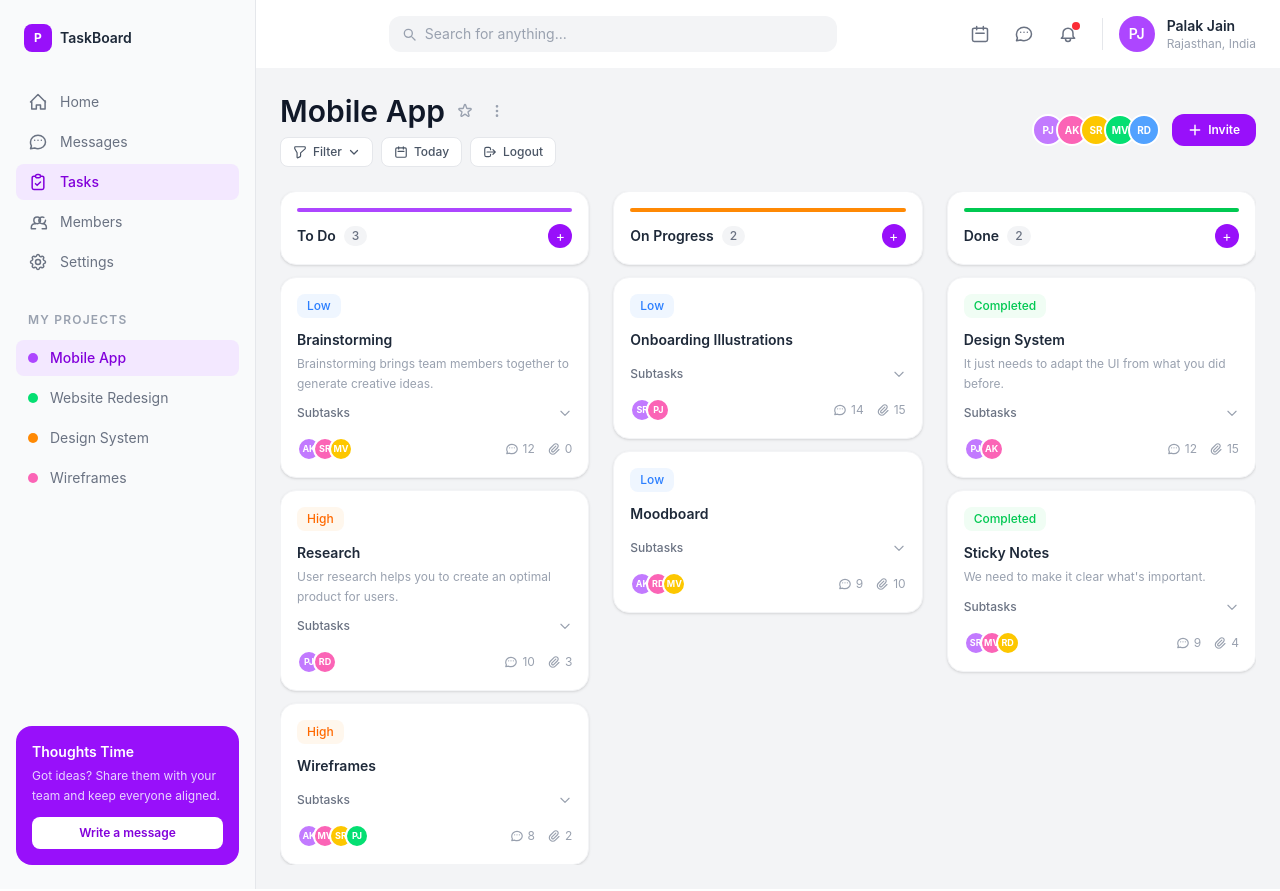
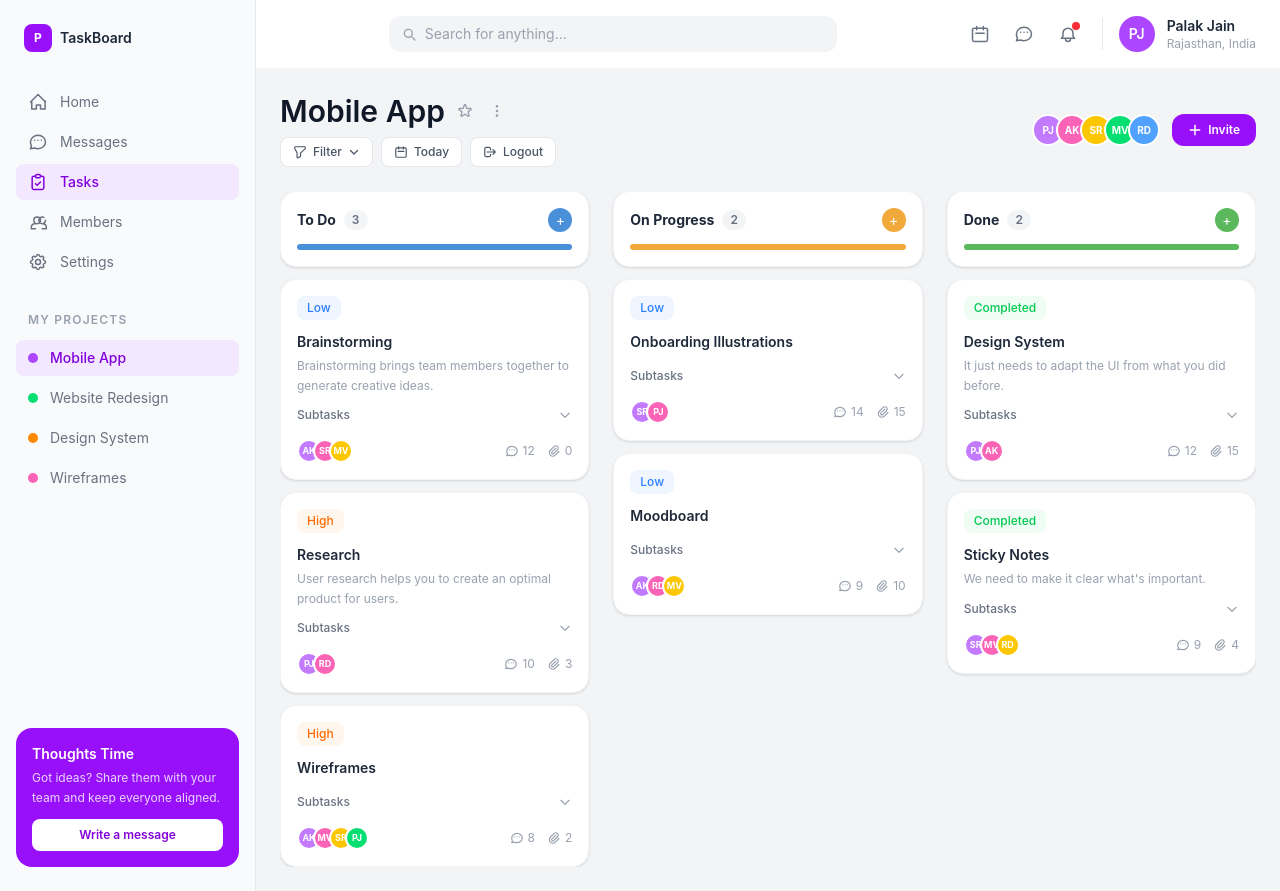
Before and after one commit to shoryataneja/TaskBoard, a React app in the folder frontend/: page /dashboard in a window 1280 px wide. Built offline with nearby package versions, Linux system fonts and the light colour scheme; sample sign-in values are in the browser's storage; the HTML template or start-up script is replaced by a standard one.

Commit message:
fix: update kanban column line colors to match design reference
- To Do column line: changed from purple (#4b31dc) to blue (#4a90d9)
- On Progress column line: kept orange (#f2a93b) unchanged
- Done column line: changed from purple (#4b31dc) to green (#5cb85c)

```diff
--- a/frontend/src/components/Column.jsx
+++ b/frontend/src/components/Column.jsx
@@ -4,9 +4,9 @@ import TaskCard from './TaskCard'
 import AddTaskModal from './AddTaskModal'
 
 const ACCENT = {
-  todo: 'bg-purple-500',
-  inProgress: 'bg-orange-400',
-  done: 'bg-green-500',
+  todo:       '#4a90d9',
+  inProgress: '#f2a93b',
+  done:       '#5cb85c',
 }
 
 export default function Column({ id, title, tasks, filteredTasks }) {
@@ -17,21 +17,22 @@ export default function Column({ id, title, tasks, filteredTasks }) {
     <div className="flex-1 min-w-0 flex flex-col gap-3">
       {/* Header */}
       <div className="bg-white rounded-2xl shadow-sm border border-gray-100 p-4">
-        <div className={`h-1 w-full rounded-full ${ACCENT[id]} mb-3`} />
-        <div className="flex items-center justify-between">
+        <div className="flex items-center justify-between mb-3">
           <div className="flex items-center gap-2">
-            <span className="text-sm font-semibold text-gray-800">{title}</span>
-            <span className="text-xs bg-gray-100 text-gray-500 font-medium px-2 py-0.5 rounded-full">
+            <span className="text-sm font-bold text-gray-800">{title}</span>
+            <span className="text-xs bg-gray-100 text-gray-500 font-semibold px-2 py-0.5 rounded-full">
               {filteredTasks.length}
             </span>
           </div>
           <button
             onClick={() => setModalOpen(true)}
-            className="w-6 h-6 rounded-full bg-purple-600 text-white flex items-center justify-center hover:bg-purple-700 transition-colors text-sm leading-none"
+            className="w-6 h-6 rounded-full text-white flex items-center justify-center transition-colors text-sm leading-none"
+            style={{ backgroundColor: ACCENT[id] }}
           >
             +
           </button>
         </div>
+        <div className={`h-1.5 w-full rounded-full mt-3`} style={{ backgroundColor: ACCENT[id] }} />
       </div>
 
       {/* Cards */}
```
